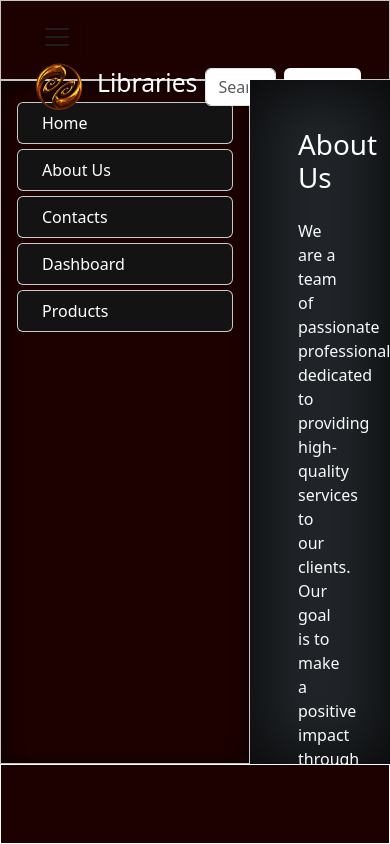
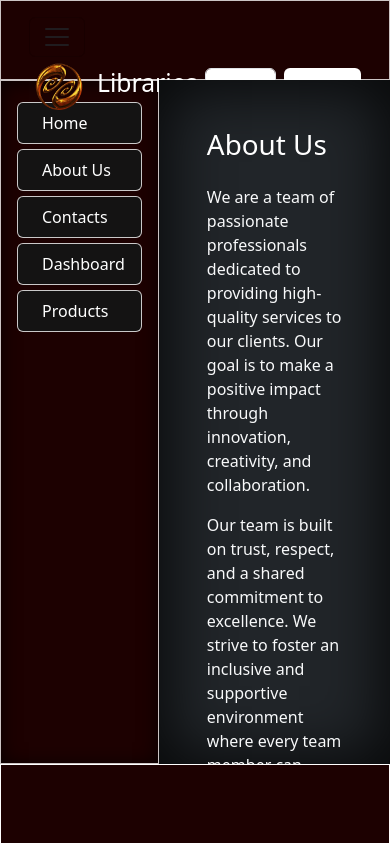
Before and after one commit to CarloDettori/book-front-end, a React (Vite) app: page /about in a window 390 px wide. Built offline with nearby package versions, Linux system fonts and the light colour scheme; no server answers.

Commit message:
fixed responsive

```diff
--- a/src/components/common/CardComponent.jsx
+++ b/src/components/common/CardComponent.jsx
@@ -21,7 +21,7 @@ const CardComponent = () => {
 
         data.map((item) => (
 
-            <div className="col-2 mb-5" key={item.id} >
+            <div className="col-xxl-2 col-xl-3 col-md-4 col-sm-6 mb-5" key={item.id} >
                 <a
                     className="book-container"
                     target="_blank"
--- a/src/index.css
+++ b/src/index.css
@@ -49,7 +49,7 @@ footer {
 /* Sidebar */
 #sideBar {
   overflow-y: hidden;
-  width: 250px;
+  max-width: 250px;
   height: calc(100vh - 160px);
   background-color: rgb(29, 1, 1);
   border: 1px solid rgba(255, 255, 255, 0.774);
@@ -187,7 +187,7 @@ footer {
 }
 
 /* Front of the book */
-.book> :first-child {
+.book > :first-child {
   position: absolute;
   top: 0;
   left: 0;
@@ -209,7 +209,8 @@ footer {
   width: 43px;
   height: 298px;
   transform: translateX(176.5px) rotateY(90deg);
-  background: linear-gradient(90deg,
+  background: linear-gradient(
+    90deg,
     #fff 0%,
     #f9f9f9 5%,
     #fff 10%,
@@ -230,7 +231,8 @@ footer {
     #f9f9f9 85%,
     #fff 90%,
     #f9f9f9 95%,
-      #fff 100%);
+    #fff 100%
+  );
 }
 
 /* Back of the book */
@@ -247,7 +249,7 @@ footer {
   box-shadow: -10px 0 10px 10px #161616;
 }
 
-.book>img {
+.book > img {
   position: relative !important;
   top: 0 !important;
   left: 0 !important;
```
Lines whose indentation alone changed are shown as unchanged.
